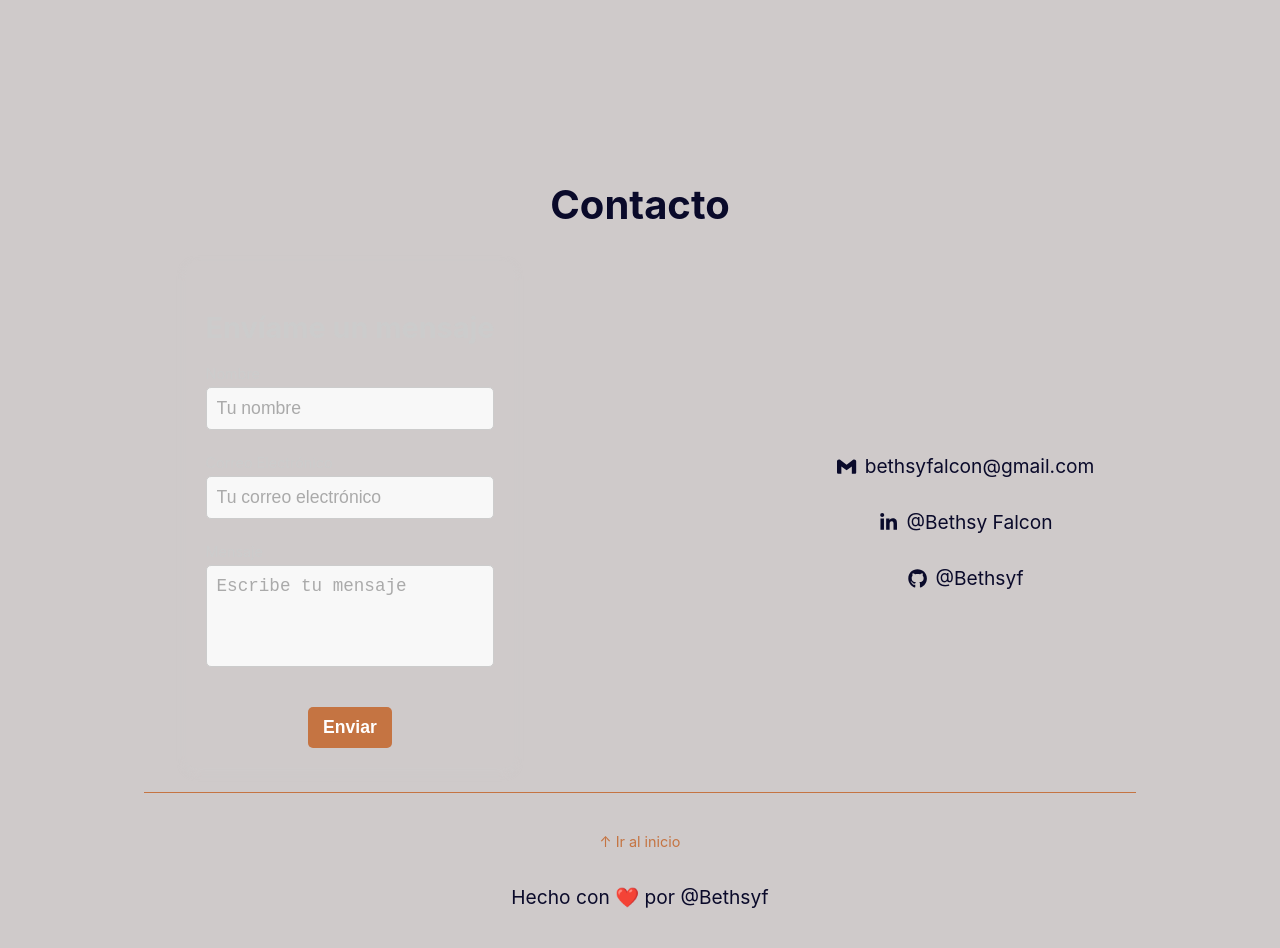
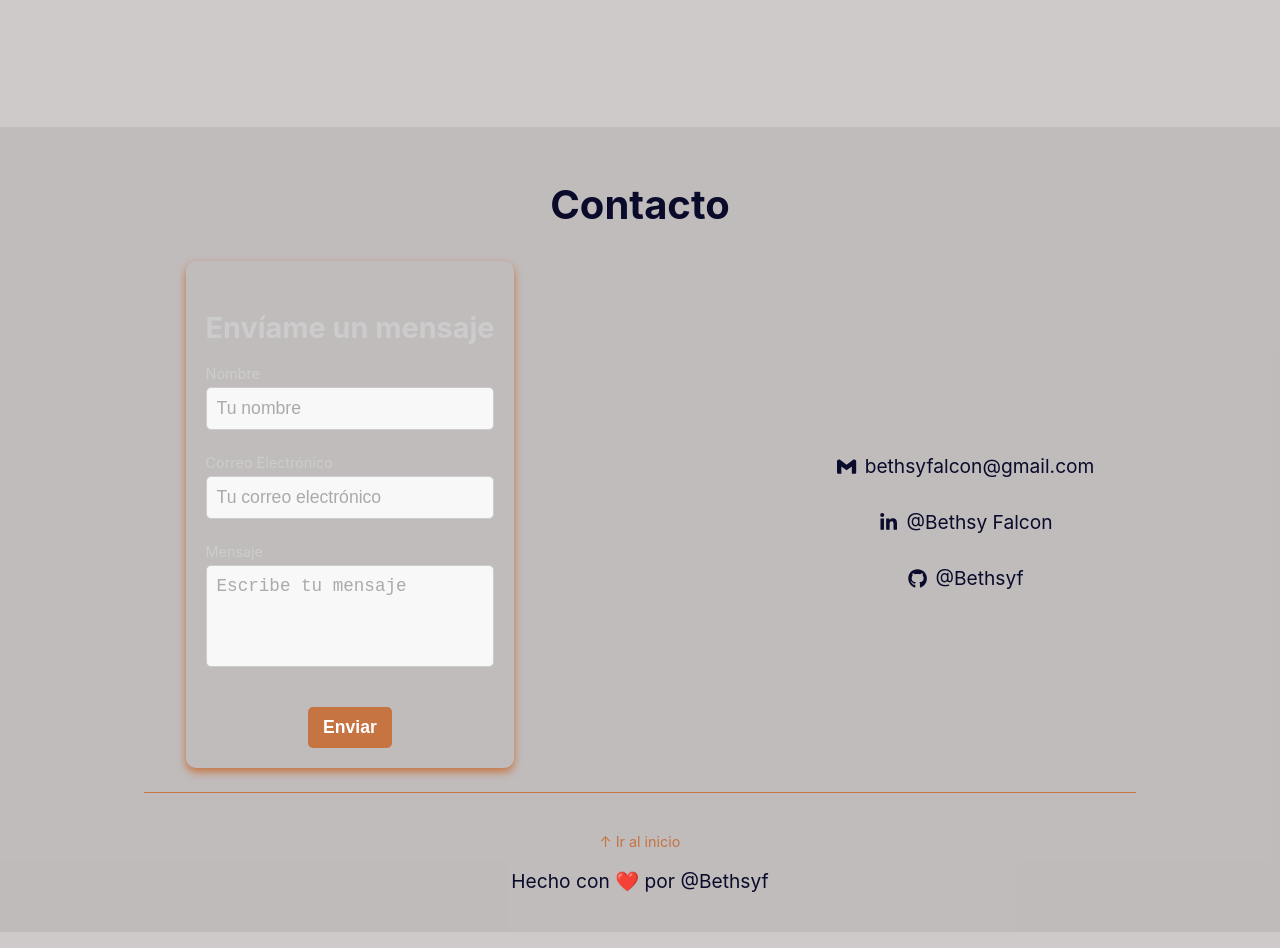
Before and after one commit to Bethsyf/portfolio, a Next.js app: page / in a window 1280 px wide. Shown: the part 4220-5168 px from the top of the page. Built offline with nearby package versions, Linux system fonts and the light colour scheme.

Commit message:
styles: fix footer styles

```diff
--- a/src/components/views/contact/ContactMe.module.scss
+++ b/src/components/views/contact/ContactMe.module.scss
@@ -1,7 +1,7 @@
 .contactForm {
   border-radius: 10px;
   padding: 30px;
-  box-shadow: 0 4px 8px rgba(207, 206, 206, 0.4);
+  box-shadow: 0 4px 8px #c57442;
   max-width: 500px;
   text-align: center;
 }
--- a/src/components/views/footer/Footer.module.scss
+++ b/src/components/views/footer/Footer.module.scss
@@ -1,15 +1,3 @@
-.footerDay {
-  background-color: rgba(128, 128, 128, 0.2);
-  color: #ccc;
-  transition: background-color 0.5s, color 0.5s;
-}
-
-.footerNight {
-  background-color: #333;
-  color: #f9f9f9;
-  transition: background-color 0.5s, color 0.5s;
-}
-
 .container {
   padding: 20px;
   text-align: center;
@@ -17,7 +5,7 @@
   flex-direction: column;
   align-items: center;
   animation: fadeInUp 1s ease-in-out;
-
+  background-color: rgba(128, 128, 128, 0.2);
   h2 {
     font-size: 2rem;
     margin-bottom: 2rem;
--- a/src/components/views/footer/Footer.tsx
+++ b/src/components/views/footer/Footer.tsx
@@ -14,6 +14,7 @@ const Footer = () => {
           <InfoRRSS />
         </div>
         <hr className={s.divider} />
+        <div className={s.foot}>
         <Link href="#top" className={s.toTop}>
           ↑ Ir al inicio
         </Link>
@@ -27,6 +28,7 @@ const Footer = () => {
             @Bethsyf
           </Link>
         </p>
+        </div>
       </div>
     </footer>
   );
```
